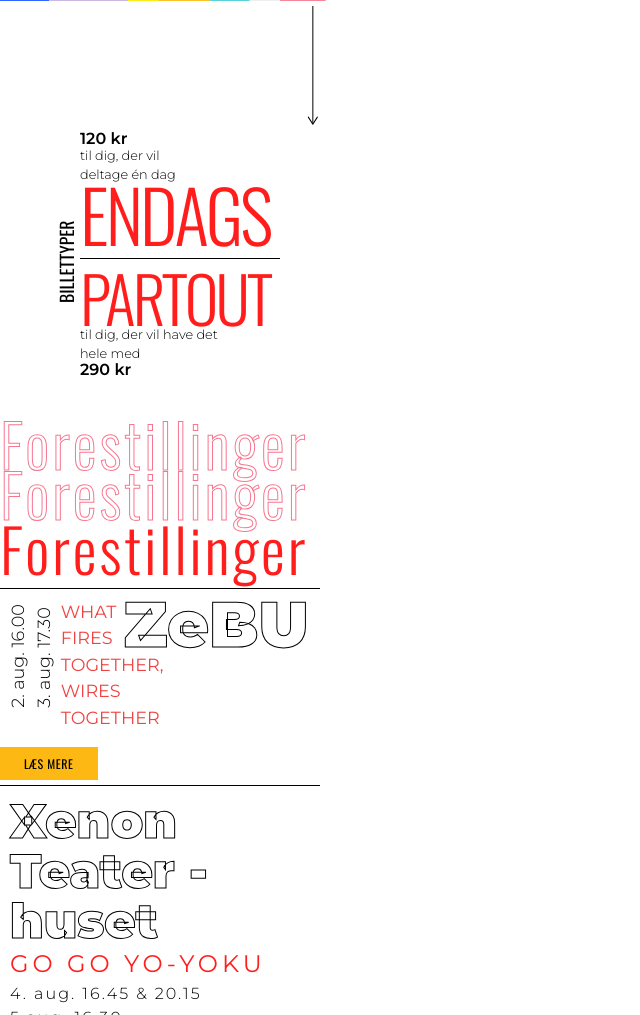
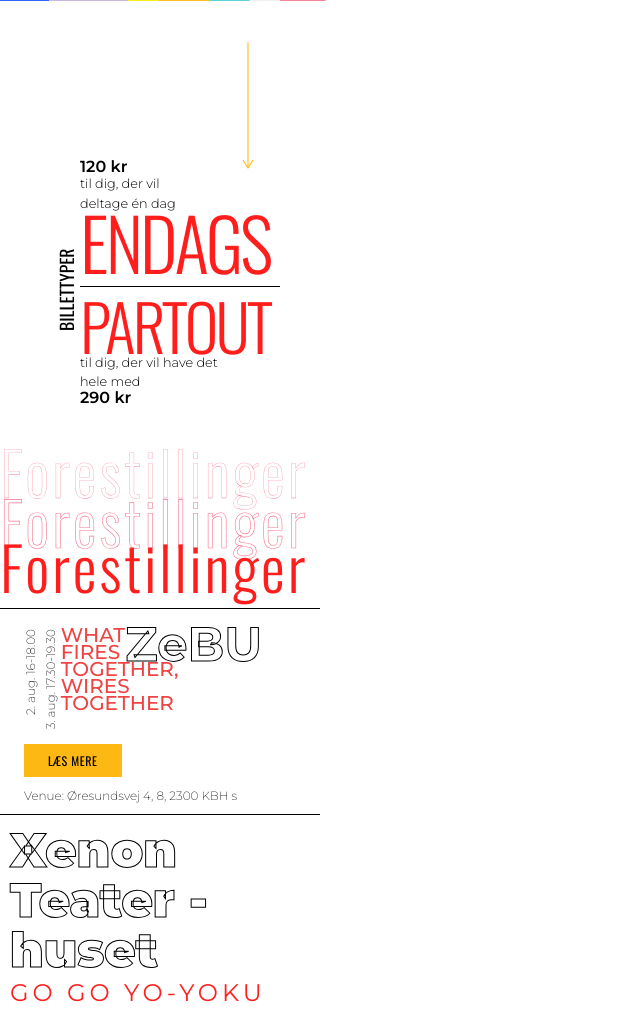
Before and after one commit to louisetrab/12_redesign, a website built with Vite: page src/index.html in a window 1280 px wide. Shown: the part 886-1901 px from the top of the page, without its empty margins (0-640 px from the left). Built offline with nearby package versions, Linux system fonts and the light colour scheme.

Commit message:
forestilling1

```diff
--- a/src/index.html
+++ b/src/index.html
@@ -83,10 +83,10 @@
       </div>
     </section>
 
-    <!-- *************** Købsprocess_pil *************** -->
+    <!-- *************** Billettype_pil *************** -->
 
-    <div class="flex justify-end">
-      <img src="img/pil.svg" />
+    <div class="-mb-4 mr-16 flex justify-end pt-9">
+      <img src="img/pil_vildorange.svg" class="w-4" />
     </div>
 
     <!-- *************** Billettyper *************** -->
@@ -115,13 +115,22 @@
     <!-- *************** Forestillinger *************** -->
     <section>
       <div id="forestillinger" class="mt-4">
-        <h2 id="forestillinger_1" class="text-6xl font-light tracking-wider">
+        <h2
+          id="forestillinger_1"
+          class="text-6xl font-light tracking-wider text-vildpink"
+        >
           Forestillinger
         </h2>
-        <h2 id="forestillinger_2" class="text-6xl font-light tracking-wider">
+        <h2
+          id="forestillinger_2"
+          class="text-6xl font-light tracking-wider text-vildpink"
+        >
           Forestillinger
         </h2>
-        <h2 id="forestillinger_3" class="text-6xl font-light tracking-wider">
+        <h2
+          id="forestillinger_3"
+          class="pb-3 text-6xl font-light tracking-wider text-vildred"
+        >
           Forestillinger
         </h2>
         <hr />
@@ -130,29 +139,38 @@
 
     <!-- *************** Forestilling_1 *************** -->
     <section>
-      <div id="show_1">
-        <div class="mb-5 grid grid-cols-3">
-          <div id="show1_date" class="font-light">
-            <p>2. aug. 16.00</p>
-            <p>3. aug. 17.30</p>
+      <div id="show_1" class="mt-2">
+        <div class="mb-9 grid grid-cols-3">
+          <div
+            id="show1_date"
+            class="font-lighter text-right text-xs font-extralight leading-5"
+          >
+            <p>2. aug. 16-18.00</p>
+            <p>3. aug. 17.30-19.30</p>
           </div>
 
           <div id="show1_info" class="grid grid-cols-2">
-            <p id="show1_txt" class="text-red-500">
+            <p id="show1_txt" class="text-xl font-medium text-red-500">
               WHAT <br />
               FIRES <br />
               TOGETHER, <br />
               WIRES <br />
               TOGETHER
             </p>
-            <p id="show1_venue" class="">ZeBU</p>
+            <p id="show1_venue" class="text-5xl font-bold">ZeBU</p>
           </div>
         </div>
-        <a
-          href="single_wftwt.html"
-          class="bg-vildorange py-2 px-6 text-xs tracking-wider"
-          >LÆS MERE</a
-        >
+        <div class="ml-6">
+          <a
+            href="single_wftwt.html"
+            class="bg-vildorange py-2 px-6 text-xs tracking-wider"
+            >LÆS MERE</a
+          >
+          <p class="pt-4 text-xs font-extralight">
+            Venue: Øresundsvej 4, 8, 2300 KBH s
+          </p>
+        </div>
+
         <hr />
       </div>
     </section>
--- a/src/style.css
+++ b/src/style.css
@@ -75,7 +75,6 @@ nav a {
     padding: 0.25rem;
     cursor: pointer;
     font-size: 200%;
-
   }
 
   nav {
@@ -180,16 +179,20 @@ nav a {
 }
 
 /* ---------- Forestillinger ---------- */
-#forestillinger_1,
+#forestillinger_1 {
+  line-height: 50px;
+  -webkit-text-fill-color: transparent;
+  -webkit-text-stroke-width: 0.3px;
+}
+
 #forestillinger_2 {
   line-height: 50px;
-  color: #f6768f;
   -webkit-text-fill-color: transparent;
-  -webkit-text-stroke-width: 1px;
+  -webkit-text-stroke-width: 0.6px;
 }
 
 #forestillinger_3 {
-  color: #ff1e1c;
+  line-height: 40px;
 }
 
 /* ---------- Forestilling_1 ---------- */
@@ -201,13 +204,7 @@ nav a {
   transform-origin: top left;
   left: 0;
   top: 0;
-  transform: rotate(-90deg) translateX(-102%) translateY(2%);
-  padding-top: 2px;
-  font-size: 1.1rem;
-}
-
-#show1_venue {
-  transform: translateX(5%);
+  transform: rotate(-90deg) translateX(-102%) translateY(25%);
 }
 
 #show1_info {
@@ -215,16 +212,15 @@ nav a {
 }
 
 #show1_txt {
-  font-size: 1.1rem;
+  line-height: 17px;
 }
 
 #show1_venue {
   line-height: 50px;
   -webkit-text-fill-color: transparent;
   -webkit-text-stroke-width: 1px;
-  font-weight: 900;
-  font-size: 4rem;
   padding-left: 0.4rem;
+  transform: translateX(9%) translateY(-9%);
 }
 
 /* ---------- Forestilling_2 ---------- */
```
